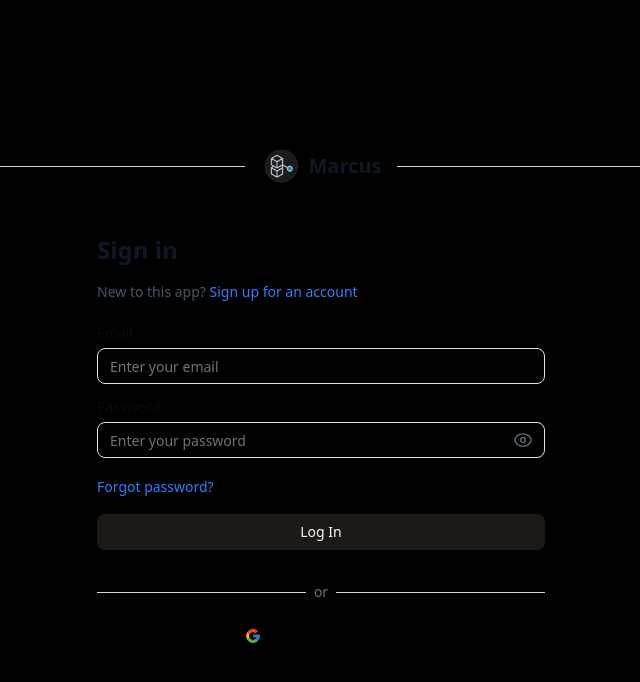
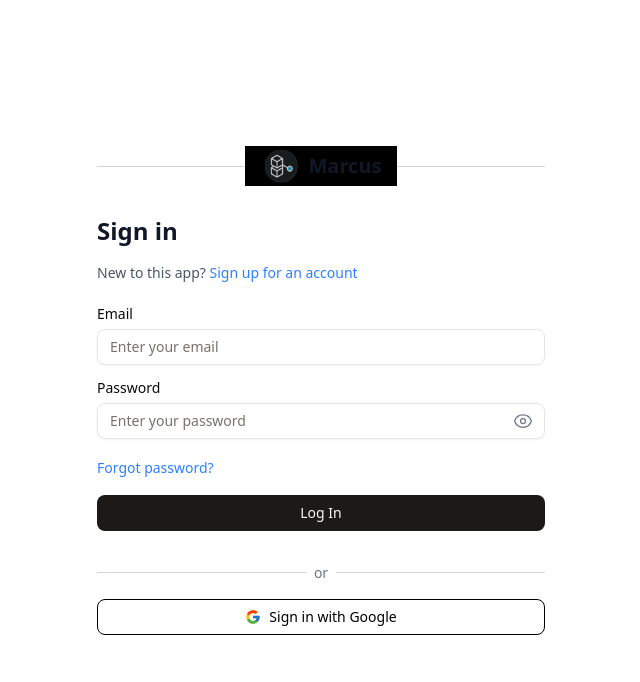
Before and after one commit to njit-prof-bill/njit-prof-bill-cs490-project-summer-2025, a Next.js app: page / in a window 1280 px wide. Shown: the top 682 px of the page, without its empty margins (319-959 px from the left). Built offline with nearby package versions, Linux system fonts and the light colour scheme; no server answers.

Commit message:
Back out the branding changes

```diff
--- a/src/app/page.tsx
+++ b/src/app/page.tsx
@@ -24,14 +24,15 @@ export default function LandingPage() {
   }
 
   return (
-    <div className="flex flex-col items-center justify-center min-h-screen px-6 bg-black">
+    <div className="flex flex-col items-center justify-center min-h-screen px-6">
       {/* Branding Section */}
-      <div className="relative w-full mb-12">
+      <div className="relative w-full max-w-md mb-12">
         <div className="flex items-center justify-center">
-          <hr className="absolute top-1/2 w-full border-gray-300 dark:border-gray-600" />
-          <div className="relative flex items-center space-x-2 px-4 bg-black">
+          <hr className="w-full border-gray-300 dark:border-gray-600" />
+          <div className="absolute bg-black px-4">
+            <div className="flex items-center space-x-2">
               <Image
-              src="/logo.png"
+                src="/logo.png" // Corrected path
                 alt="Marcus Logo"
                 width={40}
                 height={40}
@@ -39,6 +40,7 @@ export default function LandingPage() {
               <h2 className="text-xl font-semibold text-gray-900 dark:text-gray-100">
                 Marcus
               </h2>
+            </div>
           </div>
         </div>
       </div>
```
Lines whose indentation alone changed are shown as unchanged.
